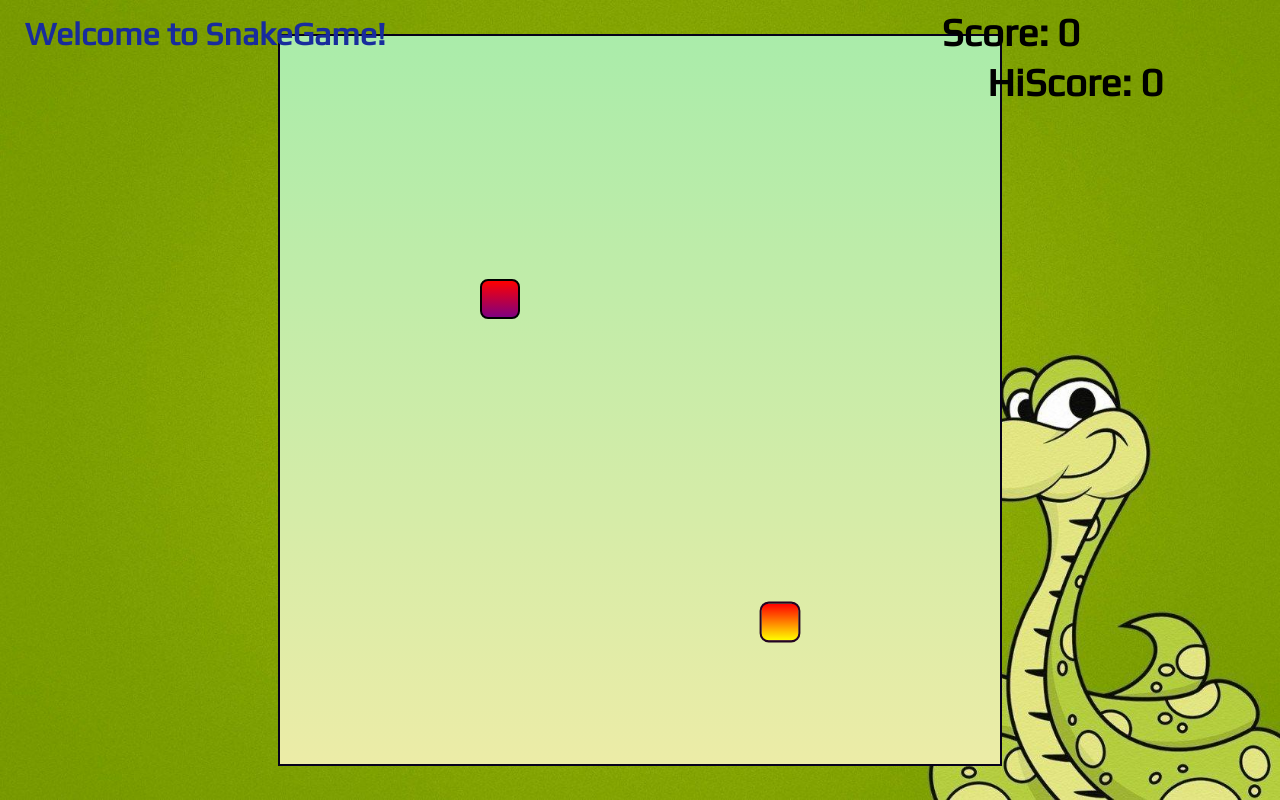
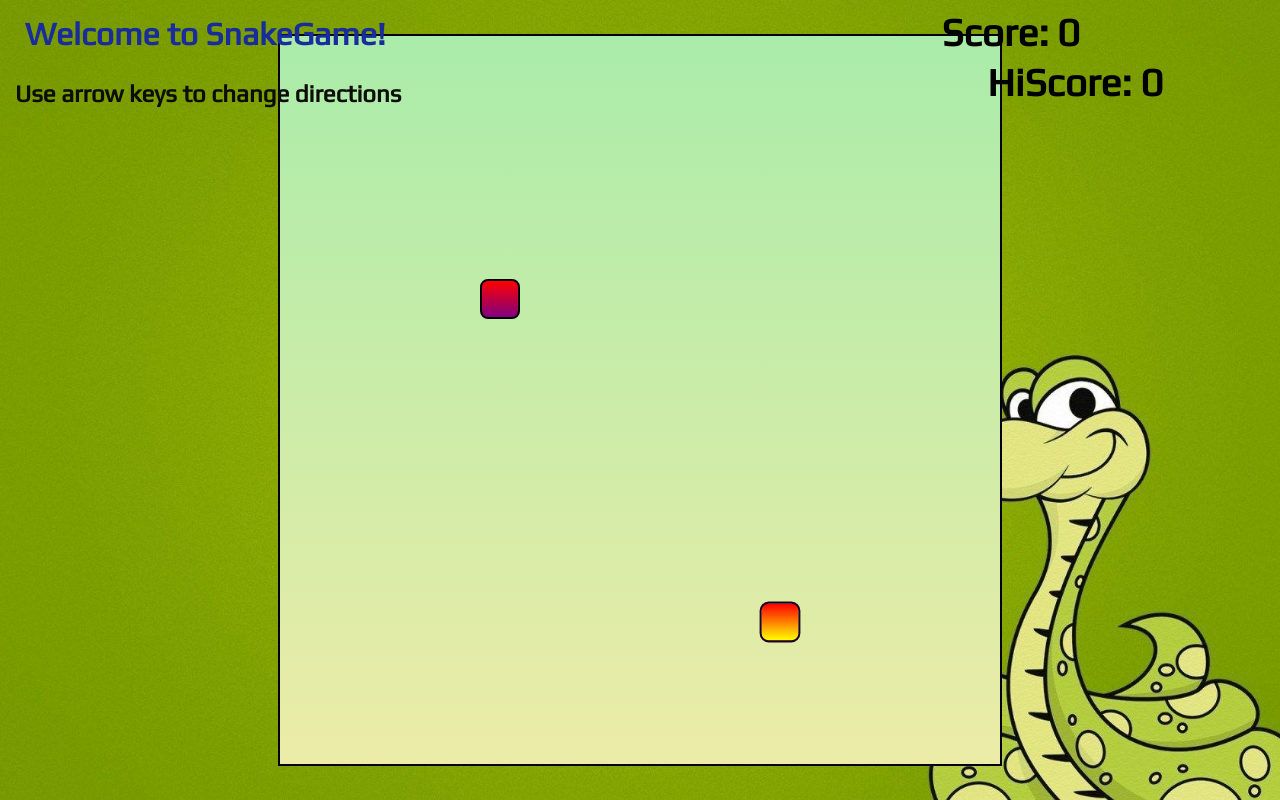
Before and after one commit to pmadgundi87/SnakeGame, a plain HTML site: page index.html in a window 1280 px wide. Drawn offline with Linux system fonts and the light colour scheme; a web font is replaced by a local one.

Commit message:
Added the arrow keys message

```diff
--- a/css/style.css
+++ b/css/style.css
@@ -21,6 +21,14 @@ body h1{
     margin-left: 25px;
     font-family: 'Play', sans-serif;
     color: rgb(24, 44, 157);
+}
+h2{
+  position:absolute;
+  top: 80px;
+  left: 15px;
+  font-family: 'Play', sans-serif;
+  color: rgb(12, 12, 8);
+  font-weight: bolder;
 }
 
 #scoreBox {
--- a/index.html
+++ b/index.html
@@ -9,6 +9,7 @@
   </head>
   <body>
     <h1>Welcome to SnakeGame!</h1>
+    <h2>Use arrow keys to change directions</h2>
     <div class="body">
       <div id="scoreBox">Score: 0</div>
       <div id="hiscoreBox">HiScore: 0</div>
```
